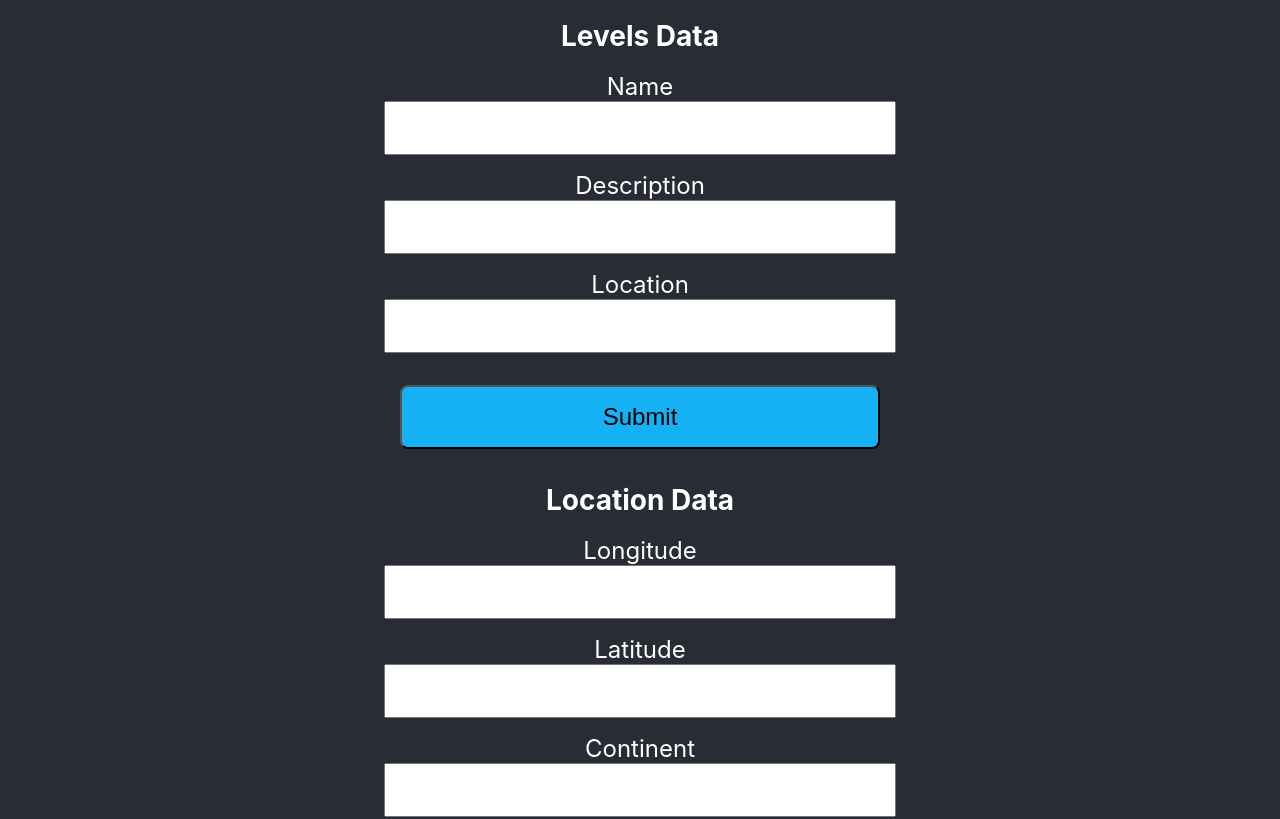
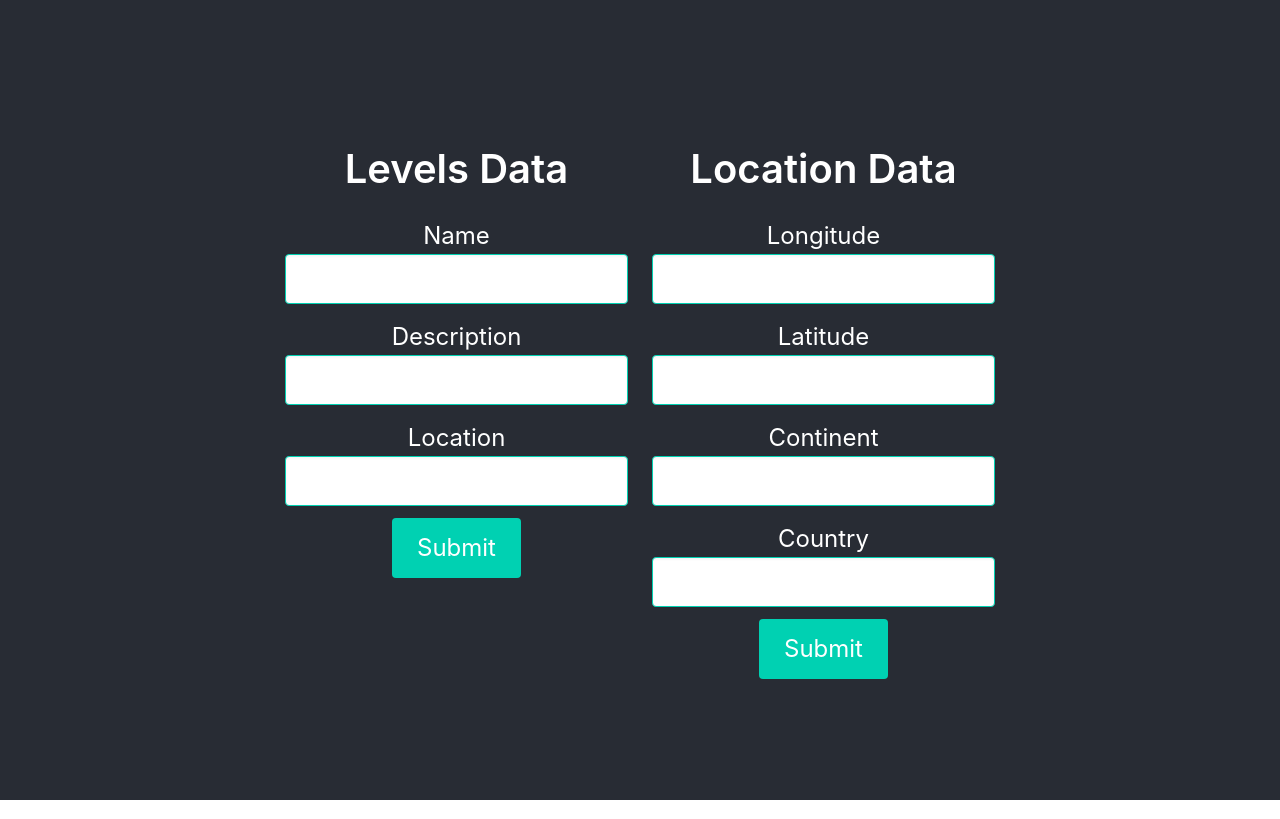
Before and after one commit to maciejzara/new_project, a React (Create React App) app: page / in a window 1280 px wide. Shown: the top 819 px of the page. Built offline with nearby package versions, Linux system fonts and the light colour scheme.

Commit message:
Bulma added

```diff
--- a/package.json
+++ b/package.json
@@ -10,6 +10,7 @@
     "@types/node": "^16.18.23",
     "@types/react": "^18.0.35",
     "@types/react-dom": "^18.0.11",
+    "bulma": "^0.9.4",
     "react": "^18.2.0",
     "react-dom": "^18.2.0",
     "react-scripts": "5.0.1",
--- a/public/index.html
+++ b/public/index.html
@@ -9,35 +9,14 @@
       name="description"
       content="Web site created using create-react-app"
     />
-    <link rel="apple-touch-icon" href="%PUBLIC_URL%/logo192.png" />
-    <!--
-      manifest.json provides metadata used when your web app is installed on a
-      user's mobile device or desktop. See https://developers.google.com/web/fundamentals/web-app-manifest/
-    -->
-    <link rel="manifest" href="%PUBLIC_URL%/manifest.json" />
-    <!--
-      Notice the use of %PUBLIC_URL% in the tags above.
-      It will be replaced with the URL of the `public` folder during the build.
-      Only files inside the `public` folder can be referenced from the HTML.
-
-      Unlike "/favicon.ico" or "favicon.ico", "%PUBLIC_URL%/favicon.ico" will
-      work correctly both with client-side routing and a non-root public URL.
-      Learn how to configure a non-root public URL by running `npm run build`.
-    -->
-    <title>React App</title>
+    <link
+      rel="stylesheet"
+      href="https://cdn.jsdelivr.net/npm/bulma@0.9.4/css/bulma.min.css"
+    />
+    <title>Form</title>
   </head>
   <body>
     <noscript>You need to enable JavaScript to run this app.</noscript>
     <div id="root"></div>
-    <!--
-      This HTML file is a template.
-      If you open it directly in the browser, you will see an empty page.
-
-      You can add webfonts, meta tags, or analytics to this file.
-      The build step will place the bundled scripts into the <body> tag.
-
-      To begin the development, run `npm start` or `yarn start`.
-      To create a production bundle, use `npm run build` or `yarn build`.
-    -->
   </body>
 </html>
--- a/src/components/Form.jsx
+++ b/src/components/Form.jsx
@@ -16,8 +16,10 @@ export const Form = () => {
     const response = await fetch("http://0.0.0.0:13899/api/levels", {
       headers: {
         Authorization: `Bearer {${process.env.API_KEY}}`,
+        "Content-Type": "application/json",
       },
       method: "POST",
+
       body: JSON.stringify({
         data: {
           name: nameRef.current.value,
@@ -26,9 +28,6 @@ export const Form = () => {
         },
       }),
     });
-    const data = await response.json();
-
-    console.log(data);
   };
 
   const addLocations = async (e) => {
@@ -36,6 +35,7 @@ export const Form = () => {
     const response = await fetch("http://0.0.0.0:13899/api/locations", {
       headers: {
         Authorization: `Bearer {${process.env.API_KEY}}`,
+        "Content-Type": "application/json",
       },
       method: "POST",
       body: JSON.stringify({
@@ -50,30 +50,118 @@ export const Form = () => {
   };
 
   return (
-    <>
+    <div className="columns">
+      <div className="column">
         <form onSubmit={addLevels}>
-        <h1>Levels Data</h1>
+          <h1 className="title is-2 is-spaced has-text-white mt-5">
+            Levels Data
+          </h1>
+
+          <div className="field">
             <label htmlFor="name">Name</label>
-        <input type="text" id="name" ref={nameRef}></input>
+            <div className="control">
+              <input
+                type="text"
+                id="name"
+                ref={nameRef}
+                className="input is-primary is-medium"
+                autoComplete="off"
+              ></input>
+            </div>
+          </div>
+
+          <div className="field">
             <label htmlFor="description">Description</label>
-        <input id="description" ref={descriptionRef}></input>
+            <div className="control">
+              <input
+                id="description"
+                ref={descriptionRef}
+                className="input is-primary is-medium"
+                autoComplete="off"
+              ></input>
+            </div>
+          </div>
+
+          <div className="field">
             <label htmlFor="location">Location</label>
-        <input id="location" ref={locationRef}></input>
-        <button type="submit">Submit</button>
+            <div className="control">
+              <input
+                id="location"
+                ref={locationRef}
+                className="input is-primary is-medium"
+                autoComplete="off"
+              ></input>
+            </div>
+          </div>
+
+          <div className="control">
+            <button type="submit" className="button is-large is-primary">
+              Submit
+            </button>
+          </div>
         </form>
+      </div>
 
+      <div className="column">
         <form onSubmit={addLocations}>
-        <h1>Location Data</h1>
+          <h1 className="title is-2 is-spaced has-text-white mt-5">
+            Location Data
+          </h1>
+
+          <div className="field">
             <label htmlFor="longitude">Longitude</label>
-        <input id="longitude" ref={longitudeRef}></input>
+            <div className="control">
+              <input
+                id="longitude"
+                ref={longitudeRef}
+                className="input is-primary is-medium"
+                autoComplete="off"
+              ></input>
+            </div>
+          </div>
+
+          <div className="field">
             <label htmlFor="latitude">Latitude</label>
-        <input id="latitude" ref={latitudeRef}></input>
+            <div className="control">
+              <input
+                id="latitude"
+                ref={latitudeRef}
+                className="input is-primary is-medium"
+                autoComplete="off"
+              ></input>
+            </div>
+          </div>
+
+          <div className="field">
             <label htmlFor="continent">Continent</label>
-        <input id="continent" ref={continentRef}></input>
+            <div className="control">
+              <input
+                id="continent"
+                ref={continentRef}
+                className="input is-primary is-medium"
+                autoComplete="off"
+              ></input>
+            </div>
+          </div>
+
+          <div className="field">
             <label htmlFor="country">Country</label>
-        <input id="country" ref={countryRef}></input>
-        <button type="submit">Submit</button>
+            <div className="control">
+              <input
+                id="country"
+                ref={countryRef}
+                className="input is-primary is-medium"
+                autoComplete="off"
+              ></input>
+            </div>
+          </div>
+          <div className="control">
+            <button type="submit" className="button is-large is-primary">
+              Submit
+            </button>
+          </div>
         </form>
-    </>
+      </div>
+    </div>
   );
 };
--- a/src/components/Form.style.css
+++ b/src/components/Form.style.css
@@ -2,22 +2,6 @@ form {
   display: flex;
   align-content: center;
   flex-direction: column;
-  width: 40%;
-}
-
-input {
-  font-size: 24px;
-  margin-bottom: 1rem;
-  height: 2em;
-}
-
-button {
-  font-size: 24px;
-  border-radius: 8px;
-  margin: 1rem;
-  padding: 1rem;
-  background-color: rgb(21, 177, 244);
-  cursor: pointer;
 }
 
 label {
```
Also changed, not shown: src/index copy.html (deleted, +0 -43 lines), src/index.html (deleted, +0 -43 lines), 2 other files (tests, documents, lock files or other folders). Lines whose indentation alone changed are shown as unchanged.
